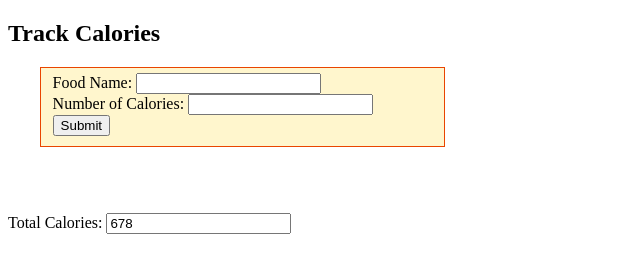
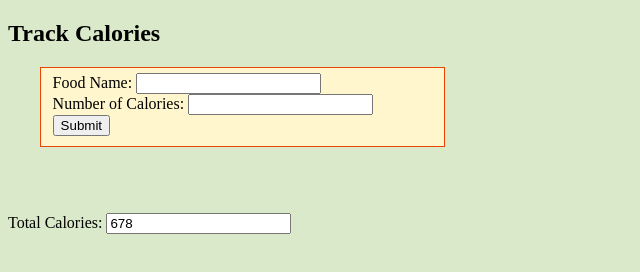
Before and after one commit to Yacquubegal/Prog-209-HW-4-objects, a plain HTML site: page index.html in a window 1280 px wide. Shown: the whole page, without its empty margins (0-640 px from the left). Drawn offline with Linux system fonts and the light colour scheme.

Commit message:
Update style.css

```diff
--- a/style.css
+++ b/style.css
@@ -5,3 +5,7 @@ fieldset {
     margin:10px 0px 30px 2.5%;
     width:30%;
     }
+
+    body {
+  background-color: hsla(89, 43%, 51%, 0.3);
+}
```
